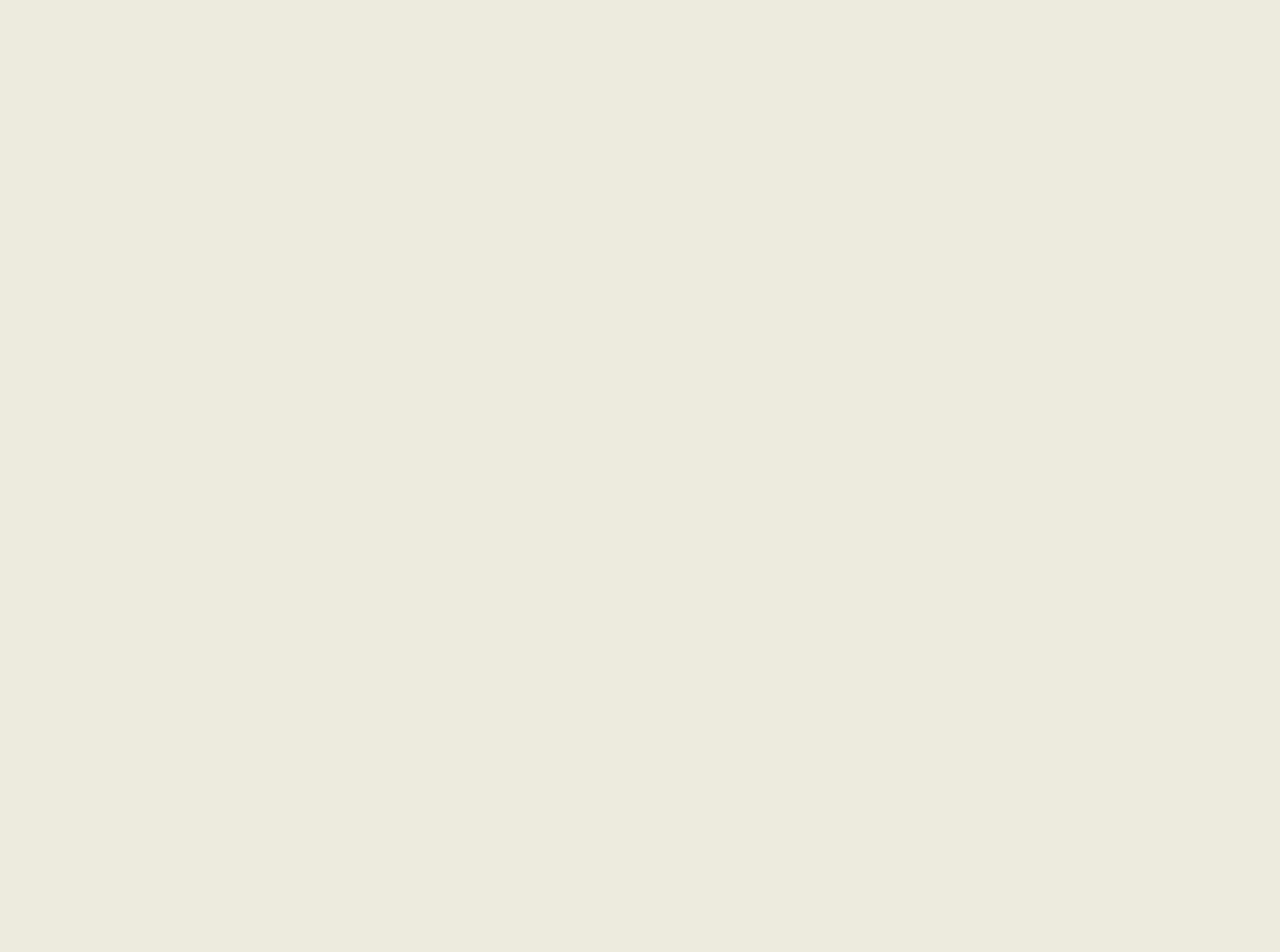
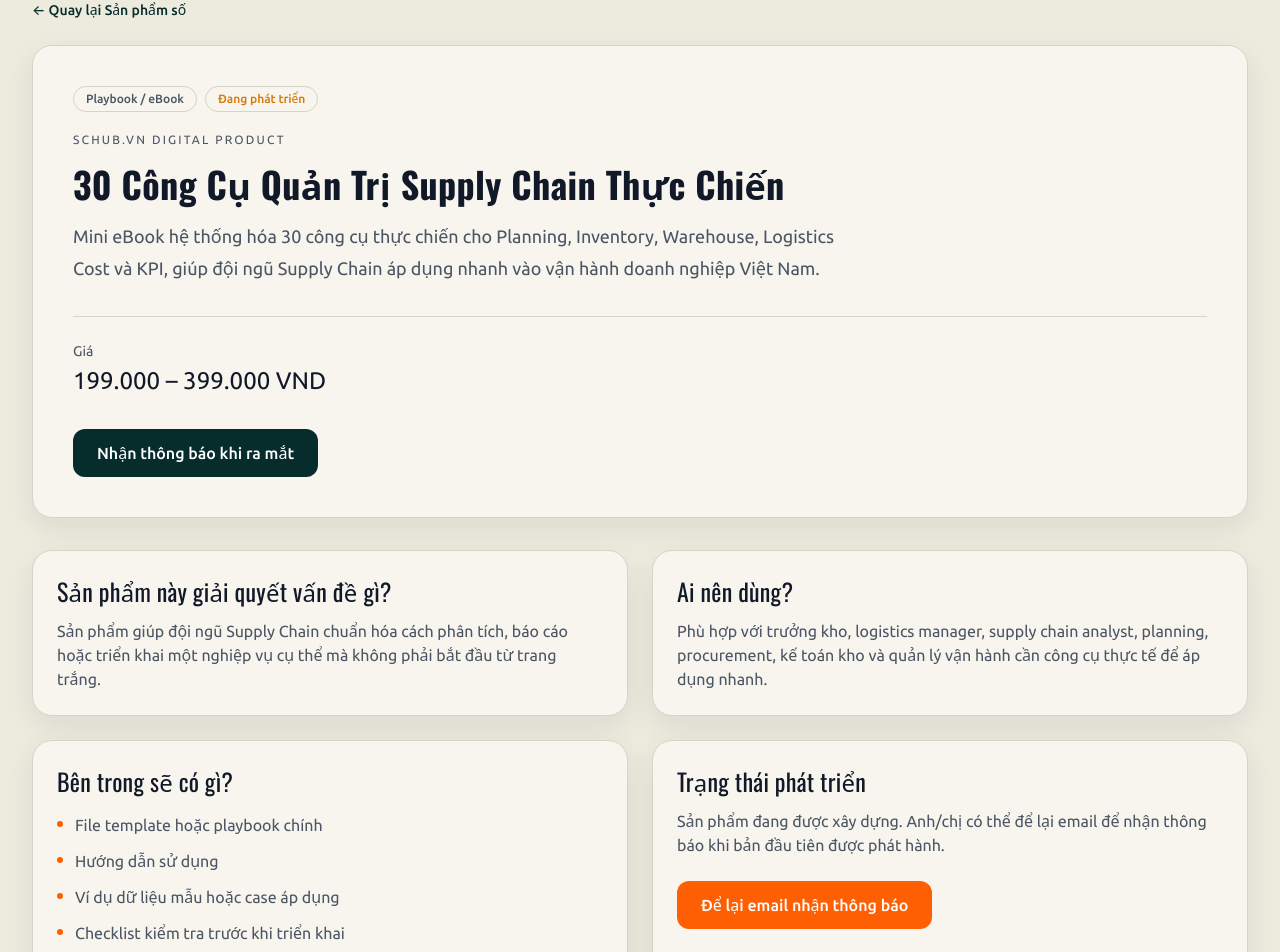
Before and after one commit to thangcq0310/my-portfolio, a React (Vite) app: page /books/30-cong-cu-quan-tri-supply-chain-thuc-chien in a window 1280 px wide. Before the commit this address had no page. Shown: the part 140-1092 px from the top of the page. Before the commit the page ends 800 px from the top, so only its background shows below. Built offline with nearby package versions, Linux system fonts and the light colour scheme.

Commit message:
feat: add product detail page and roadmap

```diff
--- a/src/App.tsx
+++ b/src/App.tsx
@@ -5,6 +5,7 @@ import { Home } from "@/pages/Home"
 import { Articles } from "@/pages/Articles"
 import { ArticleDetail } from "@/pages/ArticleDetail"
 import { Books } from "@/pages/Books"
+import { ProductDetail } from "@/pages/ProductDetail"
 import { Tools } from "@/pages/Tools"
 import { Services } from "@/pages/Services"
 import { Checklist } from "@/pages/Checklist"
@@ -19,6 +20,7 @@ function App() {
           <Route path="articles" element={<Articles />} />
           <Route path="articles/:slug" element={<ArticleDetail />} />
           <Route path="books" element={<Books />} />
+          <Route path="books/:slug" element={<ProductDetail />} />
           <Route path="tools" element={<Tools />} />
           <Route path="services" element={<Services />} />
           <Route path="checklist" element={<Checklist />} />
--- a/src/components/cards/BookCard.tsx
+++ b/src/components/cards/BookCard.tsx
@@ -2,6 +2,7 @@ import { Link } from "react-router-dom"
 
 interface Product {
   id: string
+  slug: string
   title: string
   category: string
   status: string
@@ -42,8 +43,15 @@ export default function BookCard({ book }: BookCardProps) {
           </span>
         </div>
 
-        <h3 className="font-[var(--font-display)] text-xl leading-tight text-[var(--color-text)]">{book.title}</h3>
+        <h3 className="font-[var(--font-display)] text-xl leading-tight text-[var(--color-text)]">
+          <Link to={`/books/${book.slug}`} className="hover:text-[var(--color-primary)]">
+            {book.title}
+          </Link>
+        </h3>
         <p className="mt-3 flex-1 text-sm leading-6 text-[var(--color-text-muted)]">{book.description}</p>
+        <Link to={`/books/${book.slug}`} className="mt-4 text-sm font-medium text-[var(--color-primary)] hover:underline">
+          Xem chi tiết
+        </Link>
 
         <div className="mt-5 border-t border-[var(--color-border)] pt-5">
           <div className="text-sm text-[var(--color-text-muted)]">Giá</div>
--- a/src/data/seedData.ts
+++ b/src/data/seedData.ts
@@ -378,6 +378,19 @@ export const seedBooks = [
     featured: false,
     addedAt: { seconds: 1703721600, nanoseconds: 0 },
   },
+  {
+    id: "6",
+    title: "30 Công Cụ Quản Trị Supply Chain Thực Chiến",
+    slug: "30-cong-cu-quan-tri-supply-chain-thuc-chien",
+    category: "Playbook / eBook",
+    status: "Đang phát triển",
+    description:
+      "Mini eBook hệ thống hóa 30 công cụ thực chiến cho Planning, Inventory, Warehouse, Logistics Cost và KPI, giúp đội ngũ Supply Chain áp dụng nhanh vào vận hành doanh nghiệp Việt Nam.",
+    price: "199.000 – 399.000 VND",
+    ctaLabel: "Nhận thông báo khi ra mắt",
+    featured: true,
+    addedAt: { seconds: 1703635200, nanoseconds: 0 },
+  },
 ]
 
 export const seedTools = [
--- /dev/null
+++ b/src/pages/ProductDetail.tsx
@@ -0,0 +1,110 @@
+import { Link, useParams } from "react-router-dom"
+import Container from "@/components/layout/Container"
+import { seedBooks } from "@/data/seedData"
+
+export function ProductDetail() {
+  const { slug } = useParams()
+  const product = seedBooks.find((book) => book.slug === slug)
+
+  if (!product) {
+    return (
+      <Container>
+        <div className="py-16">
+          <h1 className="font-[var(--font-display)] text-4xl font-bold text-[var(--color-text)]">Không tìm thấy sản phẩm</h1>
+          <Link to="/books" className="mt-6 inline-flex text-sm font-medium text-[var(--color-primary)] hover:underline">
+            ← Quay lại Sản phẩm số
+          </Link>
+        </div>
+      </Container>
+    )
+  }
+
+  const statusMessage = product.status === "Đang phát triển"
+    ? "Sản phẩm đang được xây dựng. Anh/chị có thể để lại email để nhận thông báo khi bản đầu tiên được phát hành."
+    : "Sản phẩm đã có cấu trúc nội dung chính và đang được hoàn thiện trước khi phát hành."
+
+  const statusClassName = product.status === "Đang phát triển"
+    ? "border-[var(--color-warning)]/20 bg-[var(--color-warning)]/10 text-[var(--color-warning)]"
+    : "border-[var(--color-secondary)]/20 bg-[var(--color-secondary)]/10 text-[var(--color-secondary)]"
+
+  return (
+    <Container>
+      <div className="py-16">
+        <Link to="/books" className="inline-flex text-sm font-medium text-[var(--color-primary)] hover:underline">
+          ← Quay lại Sản phẩm số
+        </Link>
+
+        <section className="surface-panel mt-6 rounded-[var(--radius-xl)] p-8 lg:p-10">
+          <div className="flex flex-wrap gap-2">
+            <span className="rounded-full border border-[var(--color-border)] bg-[var(--color-surface-raised)] px-3 py-1 text-xs font-medium text-[var(--color-text-muted)]">
+              {product.category}
+            </span>
+            <span className={`rounded-full border px-3 py-1 text-xs font-medium ${statusClassName}`}>
+              {product.status}
+            </span>
+          </div>
+
+          <p className="mt-5 font-[var(--font-mono)] text-xs uppercase tracking-[0.18em] text-[var(--color-text-muted)]">
+            SCHUB.VN DIGITAL PRODUCT
+          </p>
+          <h1 className="mt-4 font-[var(--font-display)] text-4xl font-bold text-[var(--color-text)]">
+            {product.title}
+          </h1>
+          <p className="mt-4 max-w-3xl text-lg leading-8 text-[var(--color-text-muted)]">
+            {product.description}
+          </p>
+
+          <div className="mt-8 border-t border-[var(--color-border)] pt-6">
+            <p className="text-sm text-[var(--color-text-muted)]">Giá</p>
+            <p className="mt-1 font-[var(--font-display)] text-2xl text-[var(--color-text)]">{product.price}</p>
+          </div>
+
+          <Link
+            to="/checklist"
+            className="focus-ring mt-8 inline-flex items-center justify-center rounded-[var(--radius-md)] bg-[var(--color-primary)] px-6 py-3 font-medium text-white transition-colors hover:brightness-110"
+          >
+            {product.ctaLabel}
+          </Link>
+        </section>
+
+        <section className="mt-8 grid gap-6 lg:grid-cols-2">
+          <div className="surface-panel card-hover rounded-[var(--radius-xl)] p-6">
+            <h2 className="font-[var(--font-display)] text-2xl text-[var(--color-text)]">Sản phẩm này giải quyết vấn đề gì?</h2>
+            <p className="mt-3 text-[var(--color-text-muted)]">
+              Sản phẩm giúp đội ngũ Supply Chain chuẩn hóa cách phân tích, báo cáo hoặc triển khai một nghiệp vụ cụ thể mà không phải bắt đầu từ trang trắng.
+            </p>
+          </div>
+
+          <div className="surface-panel card-hover rounded-[var(--radius-xl)] p-6">
+            <h2 className="font-[var(--font-display)] text-2xl text-[var(--color-text)]">Ai nên dùng?</h2>
+            <p className="mt-3 text-[var(--color-text-muted)]">
+              Phù hợp với trưởng kho, logistics manager, supply chain analyst, planning, procurement, kế toán kho và quản lý vận hành cần công cụ thực tế để áp dụng nhanh.
+            </p>
+          </div>
+
+          <div className="surface-panel card-hover rounded-[var(--radius-xl)] p-6">
+            <h2 className="font-[var(--font-display)] text-2xl text-[var(--color-text)]">Bên trong sẽ có gì?</h2>
+            <ul className="mt-4 space-y-3 text-[var(--color-text-muted)]">
+              <li className="flex items-start gap-3"><span className="mt-2 h-1.5 w-1.5 rounded-full bg-[var(--color-secondary)]" />File template hoặc playbook chính</li>
+              <li className="flex items-start gap-3"><span className="mt-2 h-1.5 w-1.5 rounded-full bg-[var(--color-secondary)]" />Hướng dẫn sử dụng</li>
+              <li className="flex items-start gap-3"><span className="mt-2 h-1.5 w-1.5 rounded-full bg-[var(--color-secondary)]" />Ví dụ dữ liệu mẫu hoặc case áp dụng</li>
+              <li className="flex items-start gap-3"><span className="mt-2 h-1.5 w-1.5 rounded-full bg-[var(--color-secondary)]" />Checklist kiểm tra trước khi triển khai</li>
+              <li className="flex items-start gap-3"><span className="mt-2 h-1.5 w-1.5 rounded-full bg-[var(--color-secondary)]" />Gợi ý KPI theo dõi</li>
+            </ul>
+          </div>
+
+          <div className="surface-panel card-hover rounded-[var(--radius-xl)] p-6">
+            <h2 className="font-[var(--font-display)] text-2xl text-[var(--color-text)]">Trạng thái phát triển</h2>
+            <p className="mt-3 text-[var(--color-text-muted)]">{statusMessage}</p>
+            <Link
+              to="/checklist"
+              className="focus-ring mt-6 inline-flex items-center justify-center rounded-[var(--radius-md)] bg-[var(--color-secondary)] px-6 py-3 font-medium text-white transition-colors hover:brightness-105"
+            >
+              Để lại email nhận thông báo
+            </Link>
+          </div>
+        </section>
+      </div>
+    </Container>
+  )
+}
```
Also changed, not shown: 1 other file (tests, documents, lock files or other folders).
